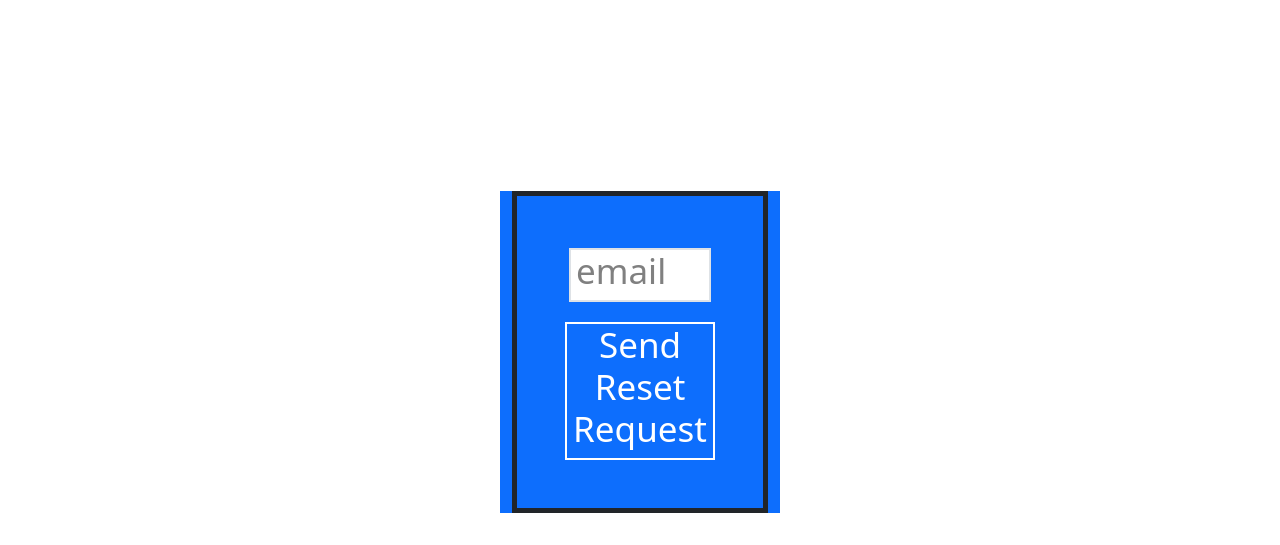
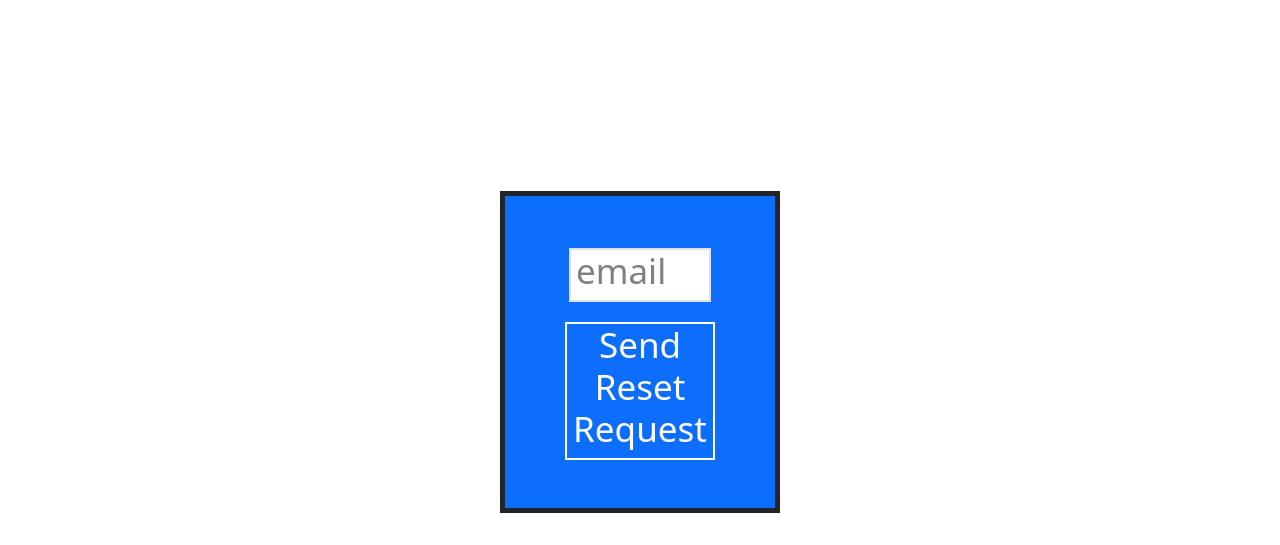
Before and after one commit to AceofFlips/Course-Recomender, a plain HTML site: page Password Reset Page.html in a window 1280 px wide. Shown: the part 260-805 px from the top of the page. Drawn offline with nearby package versions, Linux system fonts and the light colour scheme.

Commit message:
change border
fixed the border issue for the pass-reset.
can be put in main

```diff
--- a/Password Reset Page.html
+++ b/Password Reset Page.html
@@ -65,9 +65,9 @@
         </nav>
     </div>
 <!-- main body -->
-    <div class="row bg-primary align-items-center justify-content-center Mar">
+    <div class="row bg-primary align-items-center justify-content-center border border-5 border-dark Mar">
         <div class="container-fluid">
-            <div class="border border-5 border-dark text-center p-5">
+            <div class=" text-center p-5">
                 <div class = "bg-white border border-2 m-1">
                     <h1 class="EnterEmail"><small>email</small></h1>
                 </div>
```
